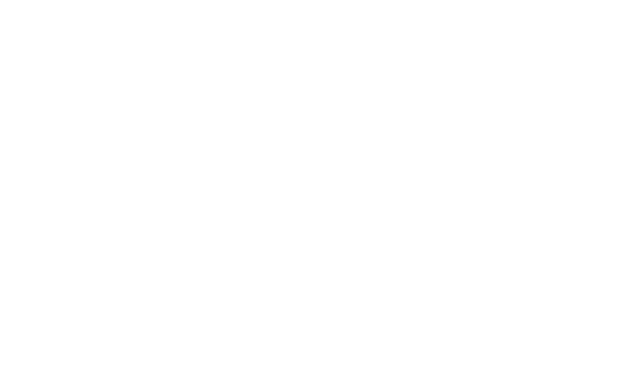
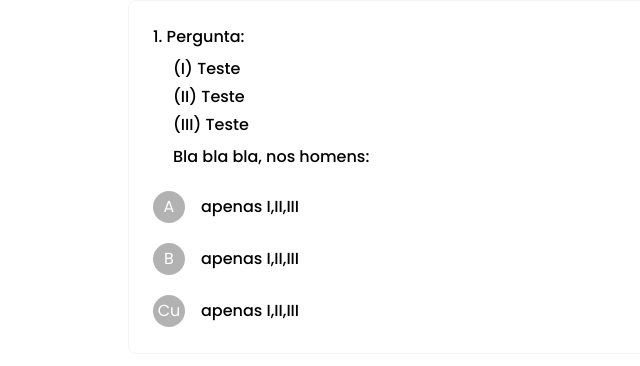
Before and after one commit to fabricadesoftware-ifc/fabricaHistologia_frontend, a Vue app: page /testcomponents in a window 1280 px wide. Before the commit this address had no page. Shown: the top 366 px of the page, without its empty margins (0-640 px from the left). Built offline with nearby package versions, Linux system fonts and the light colour scheme.

Commit message:
Question Component Created

```diff
--- a/dev-dist/sw.js
+++ b/dev-dist/sw.js
@@ -82,7 +82,7 @@ define(['./workbox-b5f7729d'], (function (workbox) { 'use strict';
     "revision": "3ca0b8505b4bec776b69afdba2768812"
   }, {
     "url": "index.html",
-    "revision": "0.mg1c74619r8"
+    "revision": "0.h6181b8d6ig"
   }], {});
   workbox.cleanupOutdatedCaches();
   workbox.registerRoute(new workbox.NavigationRoute(workbox.createHandlerBoundToURL("index.html"), {
--- /dev/null
+++ b/src/components/Question.vue
@@ -0,0 +1,32 @@
+<script setup>
+
+const props = defineProps({
+  datas: {
+    type: Object
+  },
+})
+
+</script>
+
+<template>
+      <div>
+        <h4 class="text-base font-medium">1. Pergunta:</h4>
+
+        <ol class="list-inside mt-2 mb-2">
+          <li>
+            <p class="mx-5 mt-1 text-base font-medium font-poppins">(I) Teste</p>
+          </li>
+
+          <li>
+            <p class="mx-5 mt-1 text-base font-medium font-poppins">(II) Teste</p>
+          </li>
+
+          <li>
+            <p class="mx-5 mt-1 text-base font-medium font-poppins">(III) Teste</p>
+          </li>
+        </ol>
+
+        <h4 class="mx-5 text-base font-medium">Bla bla bla, nos homens:</h4>
+      </div>
+
+</template>
--- a/src/components/QuizQuestion.vue
+++ b/src/components/QuizQuestion.vue
@@ -1,6 +1,7 @@
 <script setup>
-import ContainerDefault from '@/components/ContainerDefault.vue'
-import AnswerQuiz from './AnswerOptionsQuiz.vue'
+import ContainerGlobal from './layout/ContainerGlobal.vue';
+import AnswerQuiz from './AnswerOptionsQuiz.vue';
+import Question from './Question.vue'
 
 
 const datas = [
@@ -24,32 +25,14 @@ const datas = [
 </script>
 
 <template>
-  <ContainerDefault>
+  <ContainerGlobal>
     <div class="flex flex-col gap-5 border border-gray-100 p-6 rounded-lg">
-      <div>
-        <h4 class="text-base font-medium">1. Pergunta:</h4>
-
-        <ol class="list-inside mt-2 mb-2">
-          <li>
-            <p class="mx-5 mt-1 text-base font-medium font-poppins">(I) Teste</p>
-          </li>
-
-          <li>
-            <p class="mx-5 mt-1 text-base font-medium font-poppins">(II) Teste</p>
-          </li>
-
-          <li>
-            <p class="mx-5 mt-1 text-base font-medium font-poppins">(III) Teste</p>
-          </li>
-        </ol>
-
-        <h4 class="mx-5 text-base font-medium">Bla bla bla, nos homens:</h4>
-      </div>
+      <Question/>
 
       <div class="flex flex-col gap-4">
         <AnswerQuiz :datas="datas"></AnswerQuiz>
       </div>
 
     </div>
-  </ContainerDefault>
+  </ContainerGlobal>
 </template>
--- a/src/router/index.js
+++ b/src/router/index.js
@@ -17,6 +17,11 @@ const router = createRouter({
       path: '/login',
       name: 'login',
       component: () => import('@/views/auth/LoginView.vue')
+    },
+    {
+      path: '/testcomponents',
+      name: 'testcomponents',
+      component: () => import('@/views/TestComponents.vue')
     },
     {
       path: '/portal',
--- /dev/null
+++ b/src/views/TestComponents.vue
@@ -0,0 +1,9 @@
+<script setup>
+import QuizQuestion from '@/components/QuizQuestion.vue';
+
+
+</script>
+
+<template>
+    <QuizQuestion/>
+</template>
```
